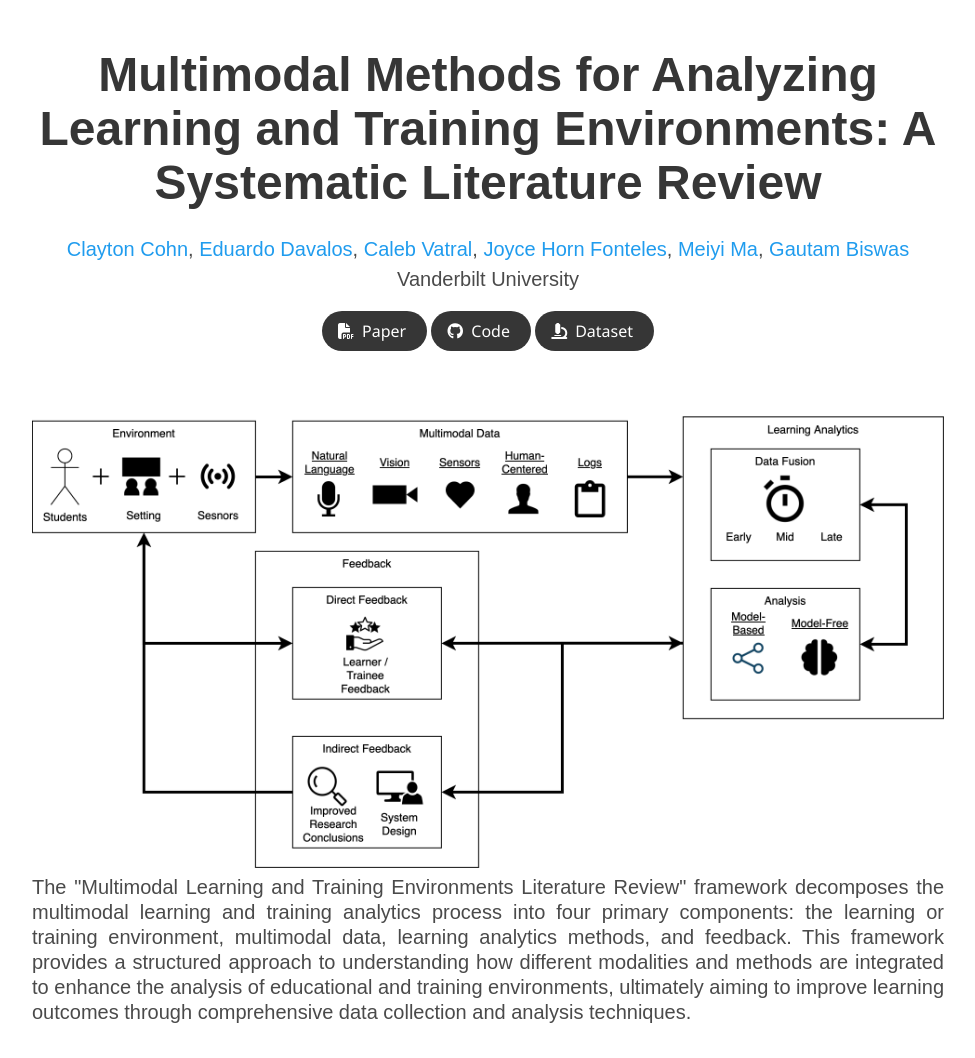
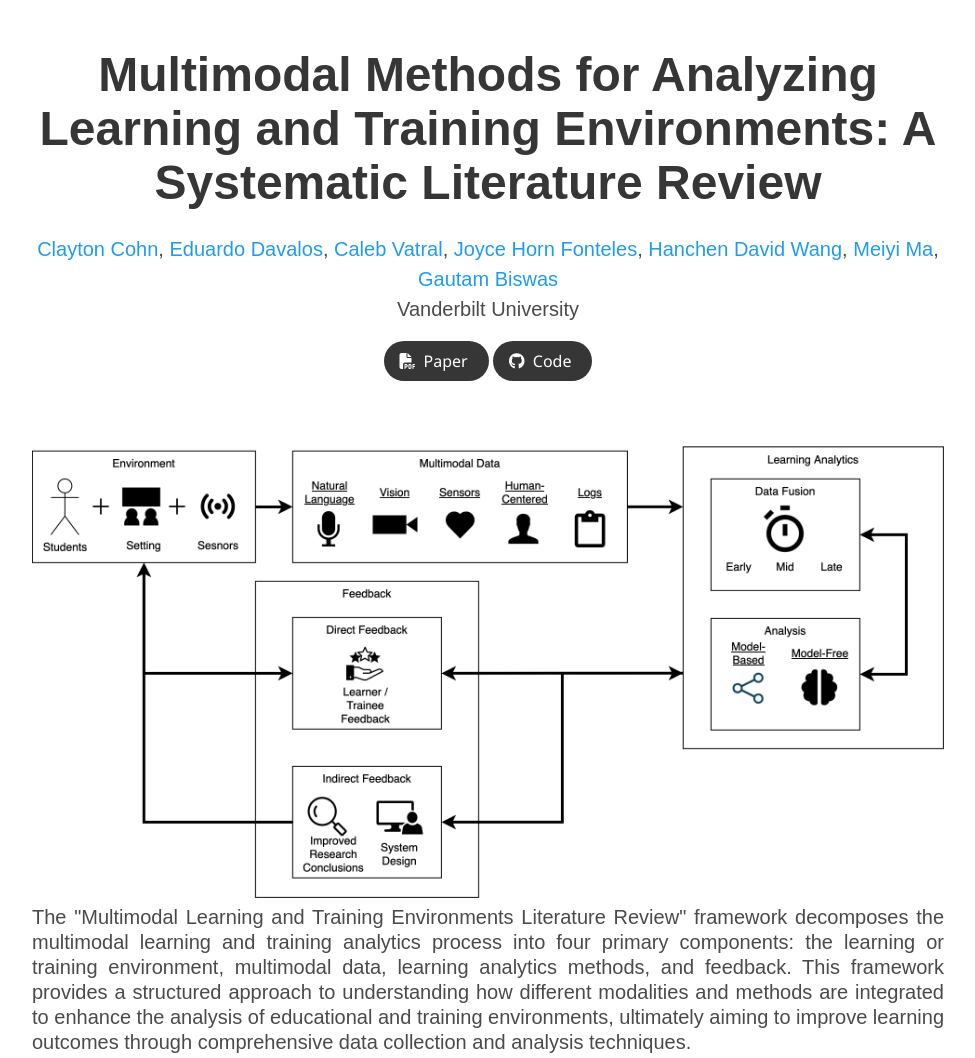
Before and after one commit to oele-isis-vanderbilt/MMLTE_SLR, a plain HTML site: page index.html in a window 1280 px wide. Shown: the top 1058 px of the page, without its empty margins (152-1127 px from the left). Drawn offline with nearby package versions, Linux system fonts and the light colour scheme; some icons are missing; a web font is replaced by a local one.

Commit message:
Added David and cleaned data.

```diff
--- a/index.html
+++ b/index.html
@@ -91,6 +91,11 @@
                   >,
                 </span>
                 <span class="author-block">
+                  <a href="https://scholar.google.com/citations?user=6QmCCGEAAAAJ&hl=en" target="_blank"
+                    >Hanchen David Wang</a
+                  >,
+                </span>
+                <span class="author-block">
                   <a href="https://meiyima.github.io" target="_blank"
                     >Meiyi Ma</a
                   >,
@@ -110,10 +115,10 @@
 
               <div class="column has-text-centered">
                 <div class="publication-links">
-                  <!-- Arxiv PDF link -->
+                  <!-- PDF link -->
                   <span class="link-block">
                     <a
-                      href="https://github.com/oele-isis-vanderbilt/MMLTE_Survey/blob/master/static/pdfs/Examining_Multimodal_Methods_for_Analyzing_Learning_and_Training_Environments__A_Systematic_Literature_Review__ACM_Computing_Surveys_.pdf"
+                      href="https://github.com/oele-isis-vanderbilt/MMLTE_SLR/blob/master/static/pdfs/Examining_Multimodal_Methods_for_Analyzing_Learning_and_Training_Environments__A_Systematic_Literature_Review__ACM_Computing_Surveys_.pdf"
                       target="_blank"
                       class="external-link button is-normal is-rounded is-dark"
                     >
@@ -127,7 +132,7 @@
                   <!-- Github link -->
                   <span class="link-block">
                     <a
-                      href="https://github.com/oele-isis-vanderbilt/MMLTE_Survey"
+                      href="https://github.com/oele-isis-vanderbilt/MMLTE_SLR"
                       target="_blank"
                       class="external-link button is-normal is-rounded is-dark"
                     >
@@ -135,20 +140,6 @@
                         <i class="fab fa-github"></i>
                       </span>
                       <span>Code</span>
-                    </a>
-                  </span>
-
-                  <!-- Data -->
-                  <span class="link-block">
-                    <a
-                      href="https://github.com/oele-isis-vanderbilt/MMLTE_Survey/blob/master/static/data/S18.xlsx"
-                      target="_blank"
-                      class="external-link button is-normal is-rounded is-dark"
-                    >
-                      <span class="icon">
-                        <i class="fas fa-microscope"></i>
-                      </span>
-                      <span>Dataset</span>
                     </a>
                   </span>
 
```
Also changed, not shown: 1 other file.
